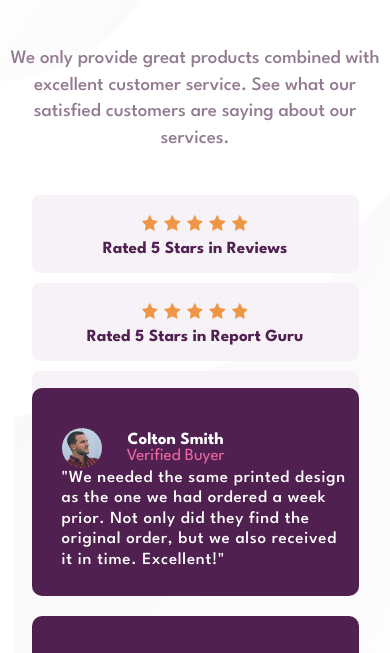
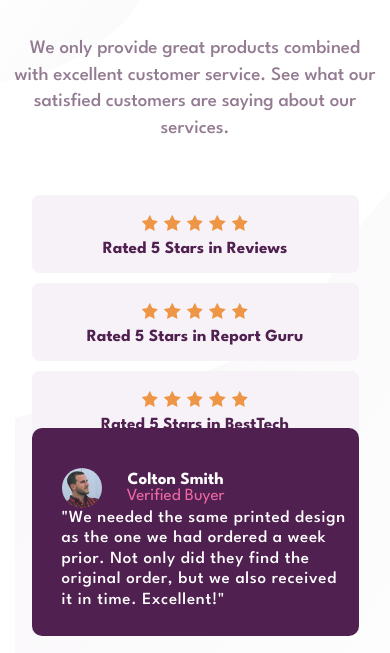
Before and after one commit to awwsalah/Social-proof-sectionv2, a plain HTML site: page index.html in a window 390 px wide. Shown: the part 150-803 px from the top of the page. Drawn offline with Linux system fonts and the light colour scheme.

Commit message:
third commit

```diff
--- a/style.css
+++ b/style.css
@@ -229,8 +229,8 @@ p{
         flex-direction: column;
         justify-content: space-between;
         align-items: center;
-        margin-bottom: 40px;
         margin-top: 50px;
+
 
     }
     .section-1{
@@ -291,7 +291,7 @@ p{
         font-weight: 500;
         line-height: 1.4;
         text-align: center;
-        padding: 30px;
+        padding: 20px 40px;
     }
 
 }
```
